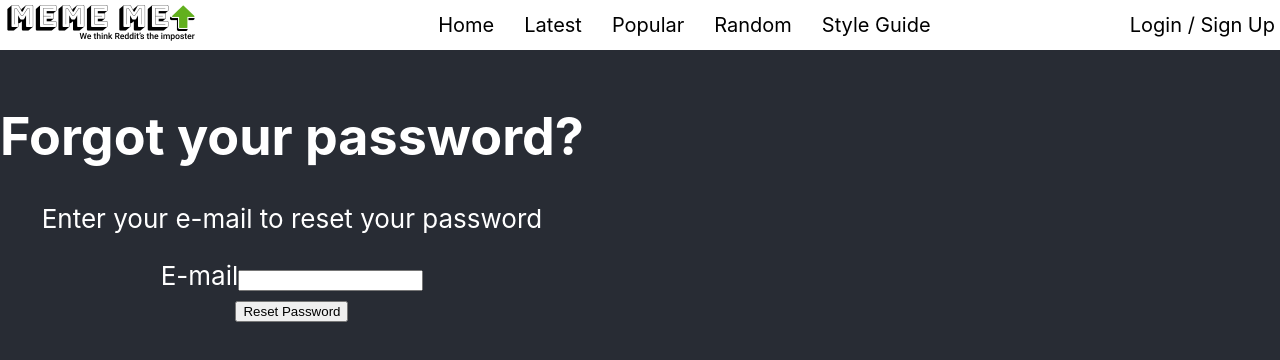
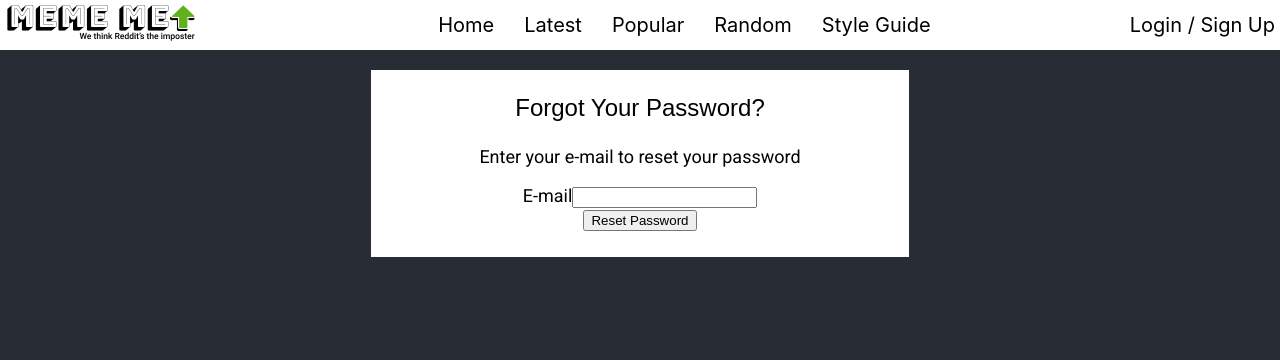
Before and after one commit to CSE370HCI/fantasticfour, a React (Create React App) app: page /forgot-password in a window 1280 px wide. Shown: the top 360 px of the page. Built offline with nearby package versions, Linux system fonts and the light colour scheme; no server answers.

Commit message:
#48 - add page template styles to login and forgot password forms

```diff
--- a/src/App.jsx
+++ b/src/App.jsx
@@ -156,12 +156,14 @@ class App extends React.Component {
               </div>
             </Route>
             <Route path={["/login", "/signup"]}>
-              <div>
+              <div className="page-template">
+                <p className="page-title">Login / Signup</p>
                 <LoginForm refreshPosts={this.doRefreshPosts}/>
               </div>
             </Route>
             <Route path="/forgot-password">
-              <div>
+              <div className="page-template">
+                <p className="page-title">Forgot Your Password?</p>
                 <ForgotPasswordForm/>
               </div>
             </Route>
--- a/src/Component/ForgotPasswordForm.jsx
+++ b/src/Component/ForgotPasswordForm.jsx
@@ -123,7 +123,6 @@ class ForgotPasswordForm extends React.Component {
         if (!this.state.tokensent) {
             return (
                 <div>
-                    <h1>Forgot your password?</h1>
                     <p>Enter your e-mail to reset your password</p>
                     <form onSubmit={this.submitHandler}>
                         <label>
```
